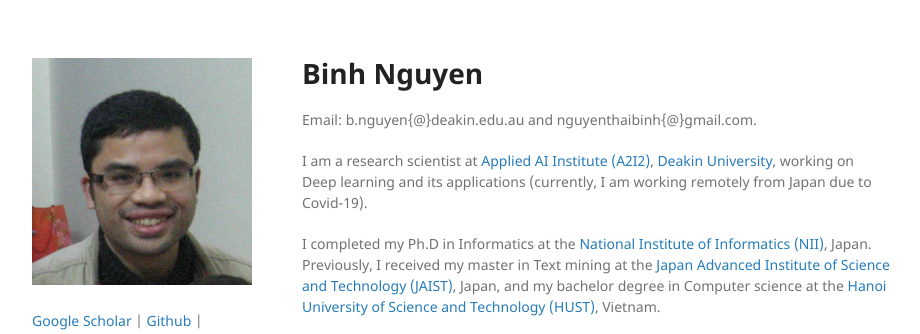
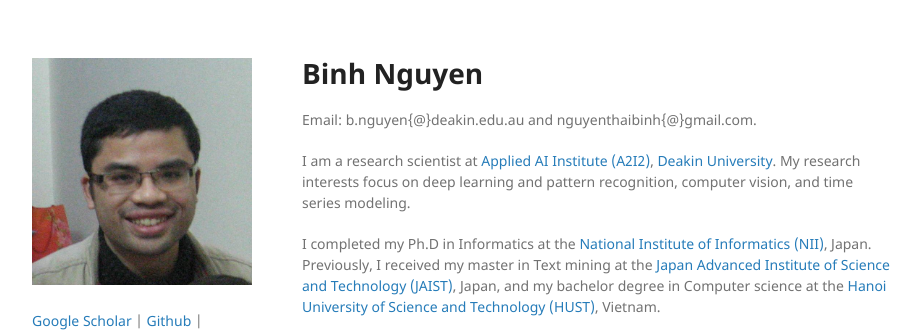
Before and after one commit to nguyenthaibinh/nguyenthaibinh.github.io, a Jekyll site: the page built from index.md, in a window 1280 px wide and 900 px high. Shown: the top 334 px of the window, without its empty margins (178-1098 px from the left). Built offline with Jekyll 4.4.1, drawn with Linux system fonts in a browser that asks for light colours; the repository's description, which GitHub fills in, is left out; our own code applies the rules of GitHub Pages for plain Markdown files.

Commit message:
Update index.md

```diff
--- a/index.md
+++ b/index.md
@@ -4,7 +4,7 @@
 # Binh Nguyen
 Email: b.nguyen{@}deakin.edu.au and nguyenthaibinh{@}gmail.com.
 
-I am a research scientist at <a href="https://a2i2.deakin.edu.au">Applied AI Institute (A2I2)</a>, <a href="https://www.deakin.edu.au">Deakin University</a>, working on Deep learning and its applications (currently, I am working remotely from Japan due to Covid-19).
+I am a research scientist at <a href="https://a2i2.deakin.edu.au">Applied AI Institute (A2I2)</a>, <a href="https://www.deakin.edu.au">Deakin University</a>. My research interests focus on deep learning and pattern recognition, computer vision, and time series modeling.
 
 I completed my Ph.D in Informatics at the <a href="http://www.nii.ac.jp/graduate/en/">National Institute of Informatics (NII)</a>, Japan. Previously, I received my master in Text mining at the <a href="https://www.jaist.ac.jp/english/">Japan Advanced Institute of Science and Technology (JAIST)</a>, Japan, and my bachelor degree in Computer science at the <a href="https://en.hust.edu.vn/home">Hanoi University of Science and Technology (HUST)</a>, Vietnam.
 
```
